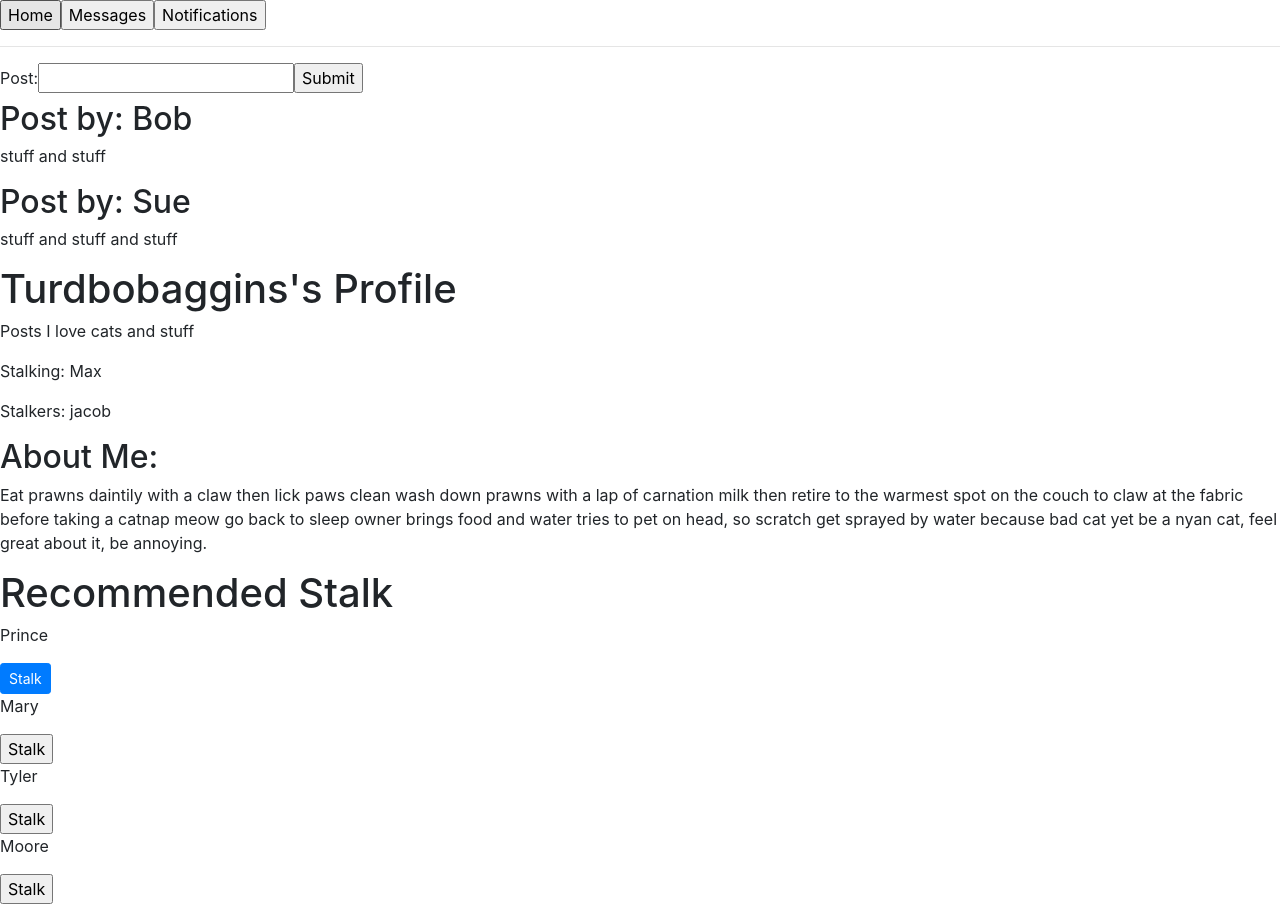
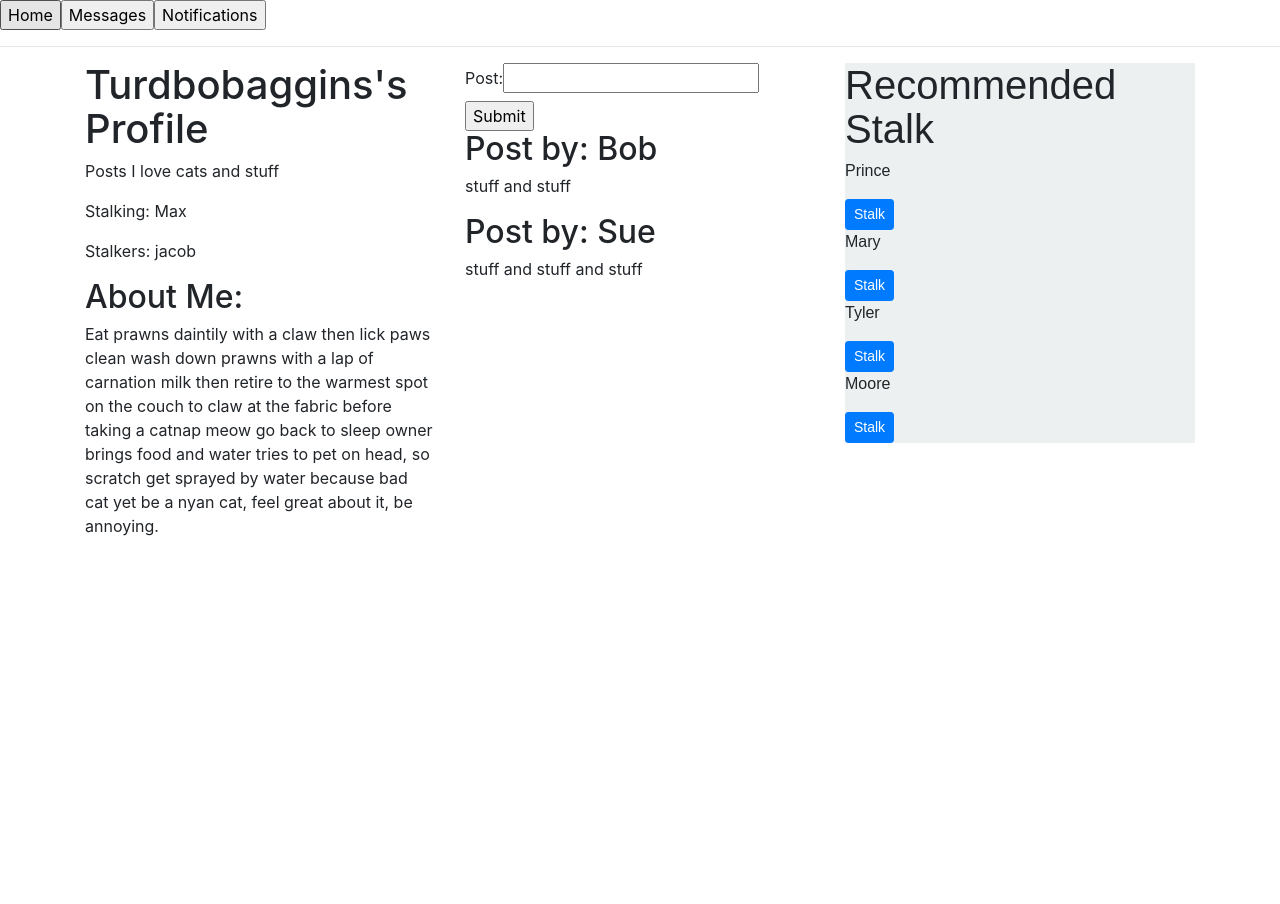
Before and after one commit to PoterekM/social-media, a React app: page / in a window 1280 px wide. After the commit the page ends 800 px from the top, so only its background shows below. Built offline with nearby package versions, Linux system fonts and the light colour scheme.

Commit message:
install react grid system for rows and columns

```diff
--- a/package.json
+++ b/package.json
@@ -13,7 +13,8 @@
     "prop-types": "^15.5.10",
     "react": "^15.5.4",
     "react-bootstrap": "^0.31.3",
-    "react-dom": "^15.5.4"
+    "react-dom": "^15.5.4",
+    "react-grid-system": "^2.9.6"
   },
   "devDependencies": {
     "babel-core": "^6.24.1",
--- a/src/components/App.jsx
+++ b/src/components/App.jsx
@@ -5,15 +5,28 @@ import ProfileList from "./ProfileList";
 import About from "./About";
 import SideBox from "./SideBox";
 import { Button }  from "react-bootstrap";
-
+import { Container, Row, Col } from "react-grid-system";
 
 function App(props){
   return (
     <div>
       <NavBar/>
-      <FeedList />
-      <ProfileList />
-      <SideBox/>
+
+    <Container>
+      <Row>
+        <Col sm={4}>
+          <ProfileList />
+        </Col>
+        <Col sm={4}>
+          <FeedList />
+        </Col>
+        <Col sm={4}>
+          <SideBox/>
+        </Col>
+      </Row>
+    </Container>
+
+
     </div>
   );
 }
--- a/src/components/SideBox.jsx
+++ b/src/components/SideBox.jsx
@@ -3,8 +3,12 @@ import React from "react";
 import SideBoxList from "./SideBoxList";
 
 function SideBox(props){
+  var sideBoxStyles = {
+    backgroundColor: "#ecf0f1",
+    fontFamily: "sans-serif",
+  }
   return(
-    <div>
+    <div style={sideBoxStyles}>
       <h1>Recommended Stalk</h1>
       <SideBoxList/>
 
--- a/src/components/SideBoxDetail.jsx
+++ b/src/components/SideBoxDetail.jsx
@@ -6,14 +6,16 @@ import { Button }  from "react-bootstrap";
 function SideBoxDetail(props) {
   return(
     <div>
+
       <p>{props.username1}</p>
       <Button bsStyle="primary" bsSize="small">Stalk</Button>
       <p>{props.username2}</p>
-      <button type="submit">Stalk</button>
+      <Button bsStyle="primary" bsSize="small">Stalk</Button>
       <p>{props.username3}</p>
-      <button type="submit">Stalk</button>
+      <Button bsStyle="primary" bsSize="small">Stalk</Button>
       <p>{props.username4}</p>
-      <button type="submit">Stalk</button>
+      <Button bsStyle="primary" bsSize="small">Stalk</Button>
+
     </div>
   );
 }
--- a/src/components/SideBoxList.jsx
+++ b/src/components/SideBoxList.jsx
@@ -3,6 +3,8 @@ import SideBoxDetail from "./SideBoxDetail";
 
 
 function SideBoxList(props){
+
+
 
   return (
     <div>
```
Also changed, not shown: 1 other file (tests, documents, lock files or other folders).
